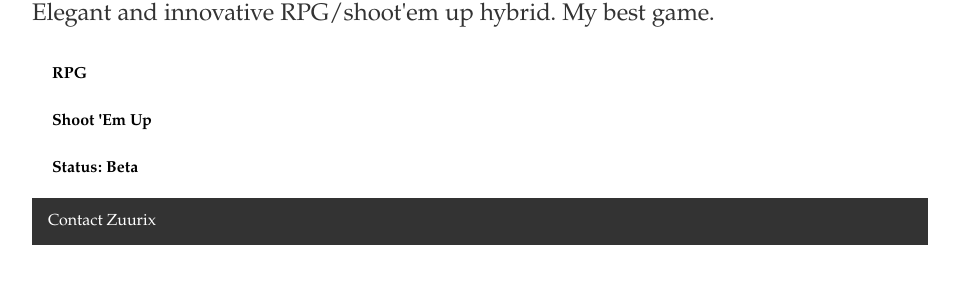
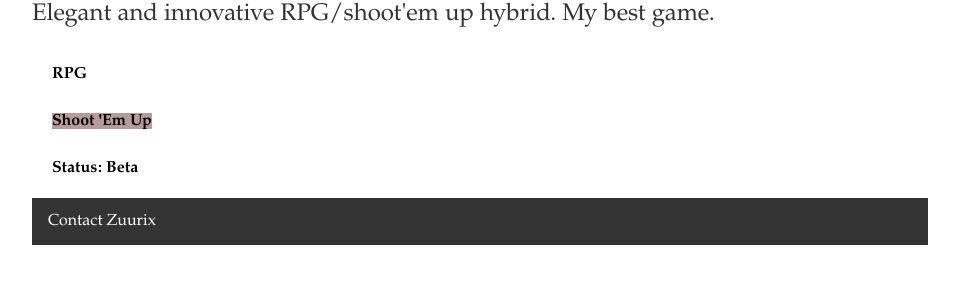
Before and after one commit to Phoebe3663/Zuurix.github.io, a Jekyll site: the page built from games/index.html, in a window 1280 px wide. Shown: the part 570-854 px from the top of the page, without its empty margins (160-1119 px from the left). Built offline with Jekyll 4.4.1, drawn with Linux system fonts in a browser that asks for light colours.

Commit message:
Update index.html

```diff
--- a/games/index.html
+++ b/games/index.html
@@ -8,7 +8,7 @@ title: Zuurix.com - Games
 	<h2>Sector Six</h2>
 	<p>Elegant and innovative RPG/shoot'em up hybrid. My best game.</p>
 	<h3>RPG</h3>
-	<h3>Shoot 'Em Up</h3>
+	<h3><span class="box">Shoot 'Em Up</span></h3>
 	<h3>Status: Beta</h3>
 
 </div><!-- /.blurb -->
```
